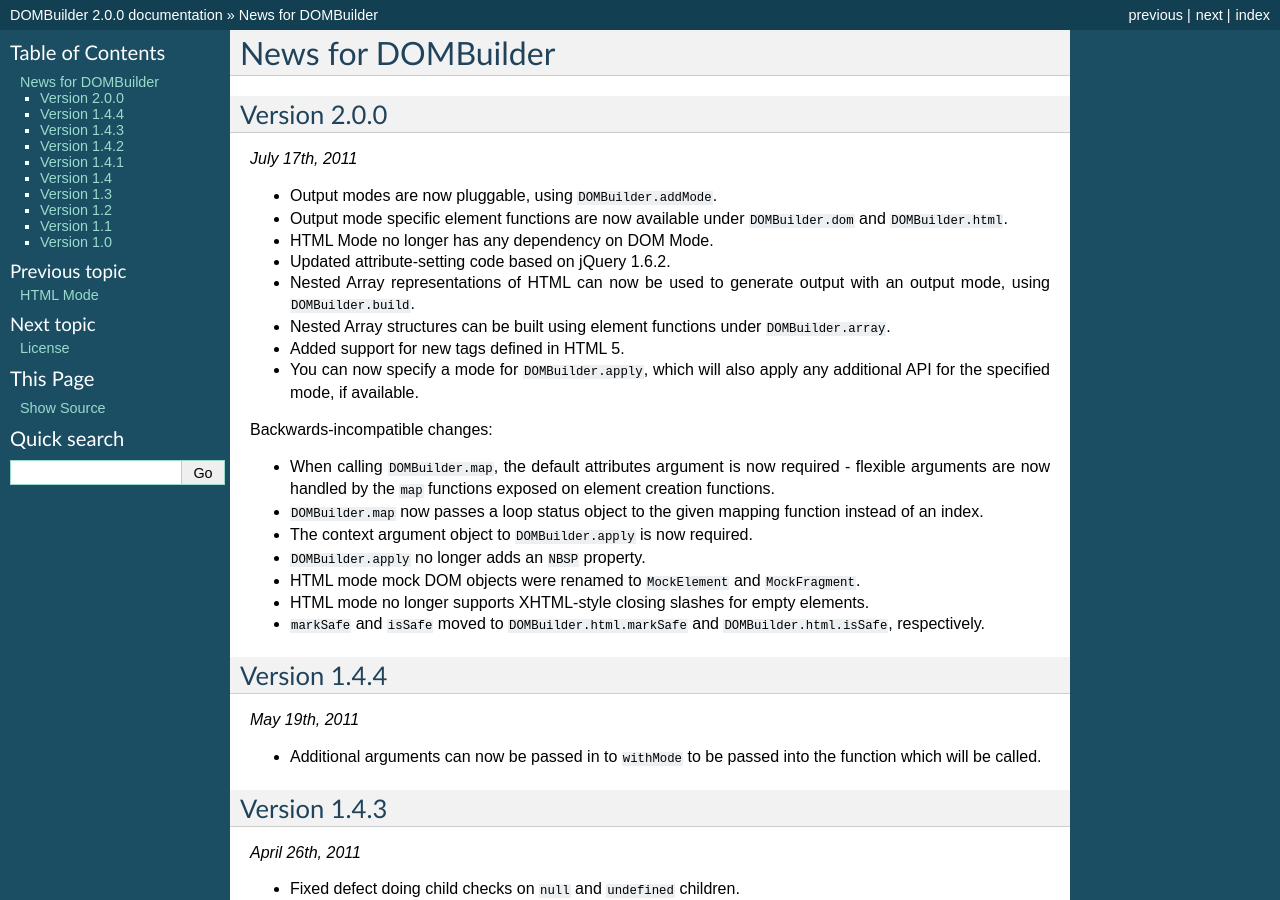
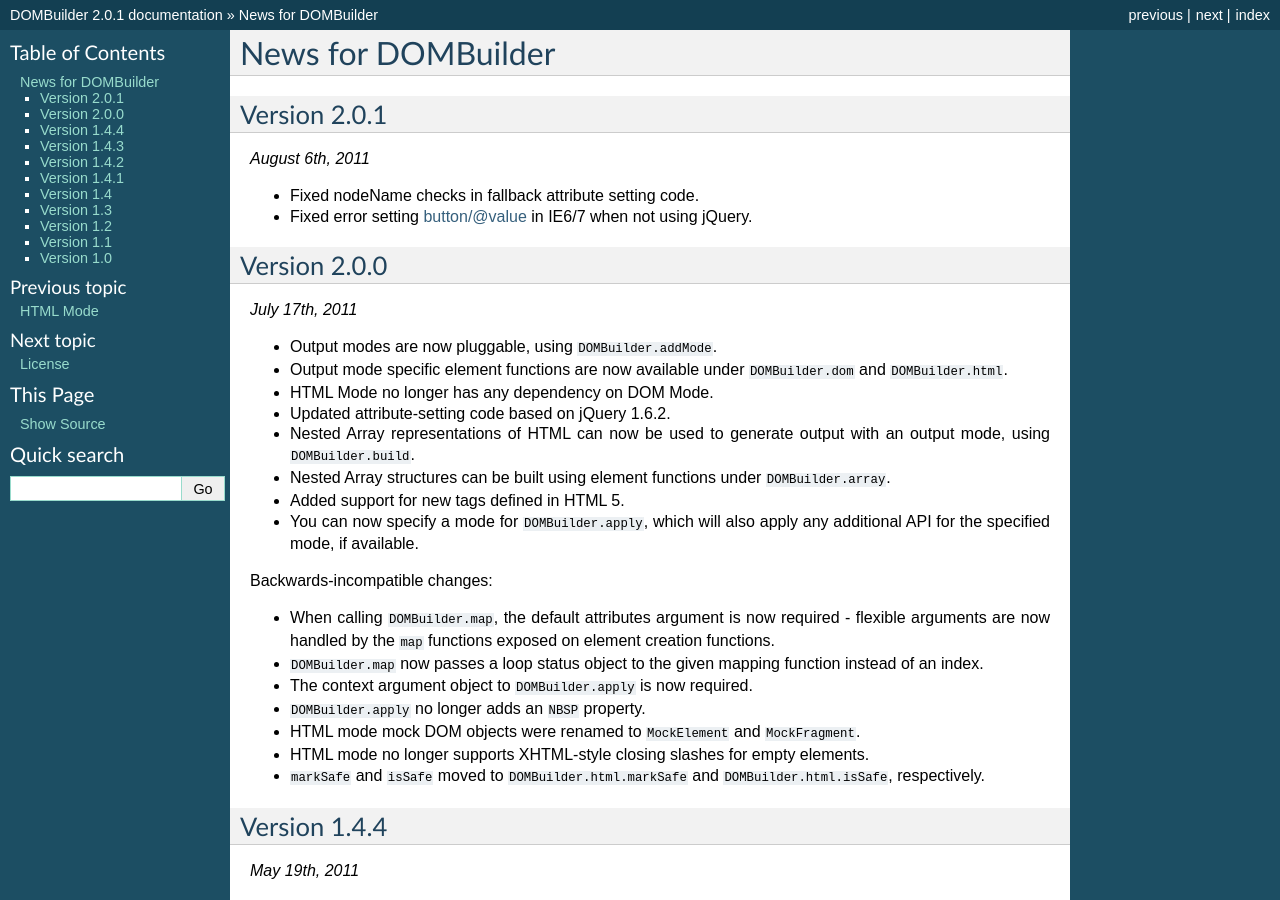
Before and after one commit to insin/DOMBuilder, a Sphinx documentation site: the page built from docs/news.rst, in a window 1280 px wide and 900 px high. Built offline with Sphinx 7.4.7, drawn with Linux system fonts in a browser that asks for light colours; some of the changed text lies outside the part shown.

Commit message:
Version 2.0.1

```diff
--- a/docs/conf.py
+++ b/docs/conf.py
@@ -49,9 +49,9 @@ highlight_language = 'javascript'
 # built documents.
 #
 # The short X.Y version.
-version = '2.0.0'
+version = '2.0.1'
 # The full version, including alpha/beta/rc tags.
-release = '2.0.0'
+release = '2.0.1'
 
 # The language for content autogenerated by Sphinx. Refer to documentation
 # for a list of supported languages.
--- a/docs/news.rst
+++ b/docs/news.rst
@@ -1,5 +1,13 @@
 News for DOMBuilder
 ===================
+
+Version 2.0.1
+-------------
+
+*August 6th, 2011*
+
+- Fixed nodeName checks in fallback attribute setting code.
+- Fixed error setting button/@value in IE6/7 when not using jQuery.
 
 Version 2.0.0
 -------------
--- a/package.json
+++ b/package.json
@@ -1,7 +1,7 @@
 {
   "name": "DOMBuilder",
   "description": "Builder library - generate HTML with an API which is also usable in the browser",
-  "version": "2.0.0",
+  "version": "2.0.1",
   "author": "Jonathan Buchanan <jonathan.buchanan@gmail.com> (https://github.com/insin)",
   "tags": ["HTML", "builder"],
   "homepage": "http://readthedocs.org/docs/dombuilder/en/latest/",
```
Also changed, not shown: README.rst (+5 -5 lines), 5 other files.
